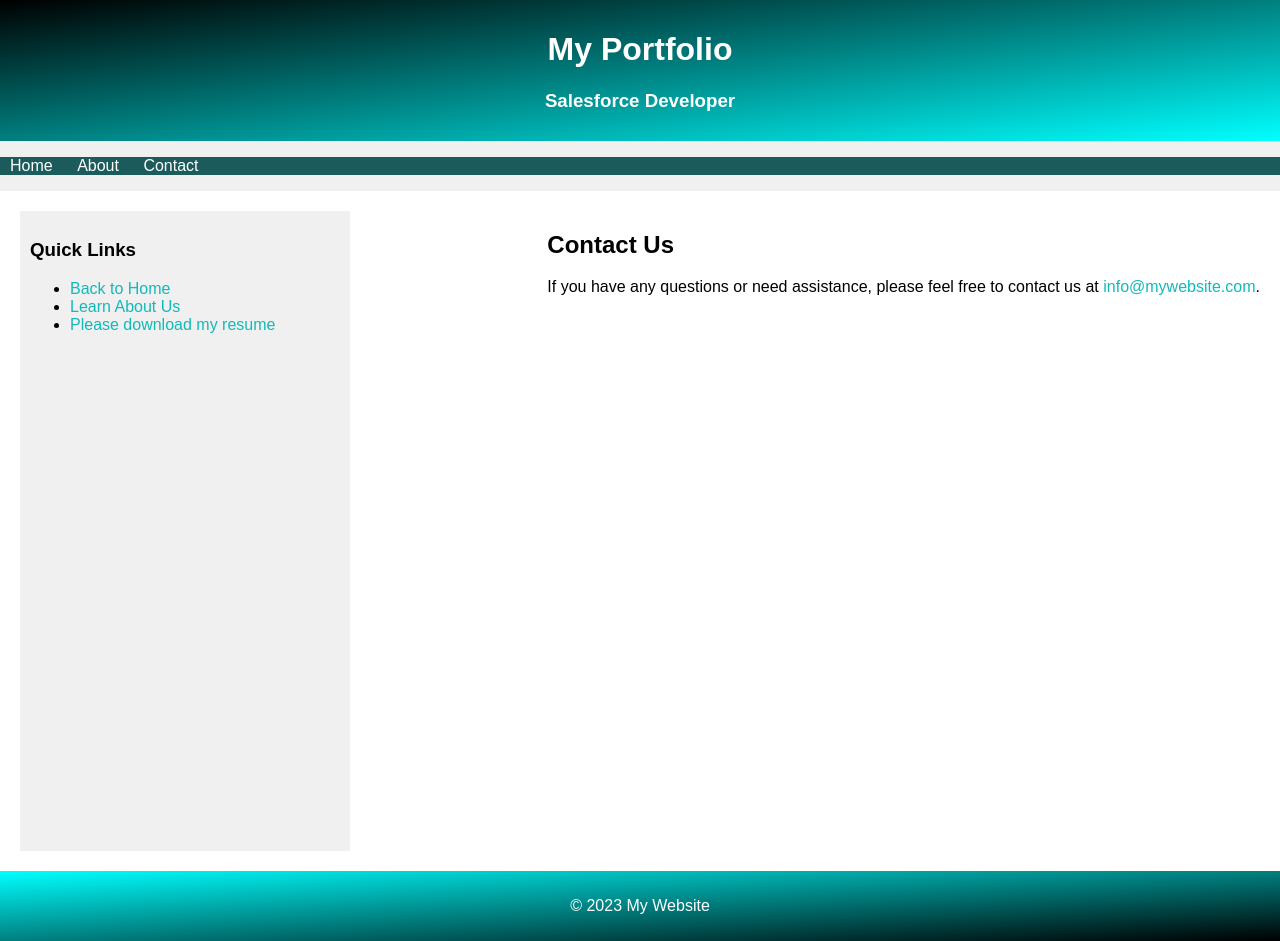
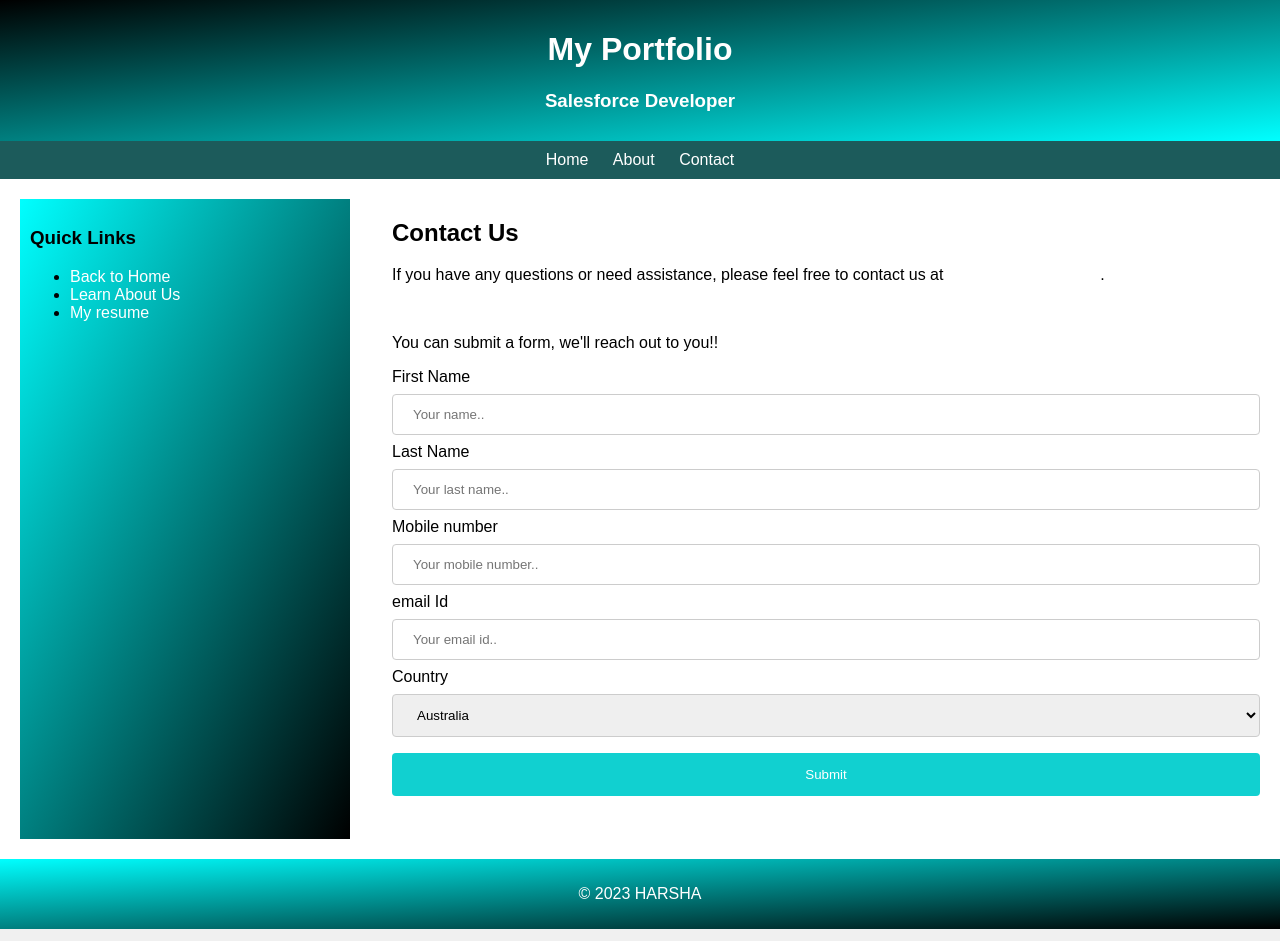
Before and after one commit to Harsh436/LabAssignment-1-2, a plain HTML site: page contact.html in a window 1280 px wide. Drawn offline with Linux system fonts and the light colour scheme.

Commit message:
final commit

```diff
--- a/contact.html
+++ b/contact.html
@@ -22,16 +22,39 @@
             <ul>
                 <li><a href="index.html">Back to Home</a></li>
                 <li><a href="about.html">Learn About Us</a></li>
-                <li><a href="resume template.pdf" download target="_blank">Please download my resume</a></li>
+                <li><a href="resume template.pdf" download target="_blank">My resume</a></li>
             </ul>
         </aside>
         <section>
             <h2>Contact Us</h2>
-            <p>If you have any questions or need assistance, please feel free to contact us at <a href="mailto:info@mywebsite.com">info@mywebsite.com</a>.</p>
+            <p>If you have any questions or need assistance, please feel free to contact us at <a href="mailto:info@mywebsite.com">info@mywebsite.com</a>.</p><br>
+            <p>You can submit a form, we'll reach out to you!!</p>
+            <form action="get">
+                <label for="fname">First Name</label>
+                <input type="text" id="fname" name="firstname" placeholder="Your name..">
+
+                <label for="lname">Last Name</label>
+                <input type="text" id="lname" name="lastname" placeholder="Your last name..">
+
+                <label for="phoneno">Mobile number</label>
+                <input type="phone" id="phoneno" name="mobilenumber" placeholder="Your mobile number..">
+
+                <label for="emailid">email Id</label>
+                <input type="email" id="emailid" name="emailid" placeholder="Your email id..">
+
+                <label for="country">Country</label>
+                <select id="country" name="country">
+                  <option value="australia">Australia</option>
+                  <option value="canada">Canada</option>
+                  <option value="usa">USA</option>
+                </select>
+
+                <input type="submit" value="Submit">
+              </form>
         </section>
     </main>
     <footer>
-        <p>&copy; 2023 My Website</p>
+        <p>&copy; 2023 HARSHA</p>
     </footer>
 </body>
 </html>
--- a/content.css
+++ b/content.css
@@ -14,13 +14,18 @@ header {
 
 nav ul {
     list-style-type: none;
-    padding: 0;
+    padding: 10px;
+    margin: auto;
+    height: auto;
+    text-align: center;
     background-color:rgb(28, 91, 91);
 }
 
 nav li {
-    display: inline;
     margin: 10px;
+}
+nav li:hover {
+    border: 1px solid rgb(244, 247, 248);
 }
 
 nav a {
@@ -32,22 +37,89 @@ main {
     height: 80vh;
     padding: 20px;
     background-color: #fff;
-    display: flex;
-    justify-content: space-between;
 }
-
+section{
+    width: 70%;
+}
 aside {
     width: 25%;
-    background-color: #f0f0f0;
+    background-image: linear-gradient(to top left, black, aqua);
     padding: 10px;
 }
 a{
     text-decoration: none;
-    color:rgb(18, 185, 185);
+    color: #ffffff;
 }
+input[type=text], select {
+    width: 100%;
+    padding: 12px 20px;
+    margin: 8px 0;
+    display: inline-block;
+    border: 1px solid #ccc;
+    border-radius: 4px;
+    box-sizing: border-box;
+  }
+  input[type=phone], select {
+    width: 100%;
+    padding: 12px 20px;
+    margin: 8px 0;
+    display: inline-block;
+    border: 1px solid #ccc;
+    border-radius: 4px;
+    box-sizing: border-box;
+  }
+  input[type=email], select {
+    width: 100%;
+    padding: 12px 20px;
+    margin: 8px 0;
+    display: inline-block;
+    border: 1px solid #ccc;
+    border-radius: 4px;
+    box-sizing: border-box;
+  }
+  input[type=submit] {
+    width: 100%;
+    background-color: rgb(17, 208, 208);
+    color: white;
+    padding: 14px 20px;
+    margin: 8px 0;
+    border: none;
+    border-radius: 4px;
+    cursor: pointer;
+  }
+
+  input[type=submit]:hover {
+    background-color: #12deed;
+  }
 footer {
     text-align: center;
-    background-image: linear-gradient(to top left, black, aqua);
+    background-image: linear-gradient(to top left, black, rgb(0, 255, 255));
     color: #fff;
     padding: 10px;
 }
+
+@media only screen and (min-width:480px) and (max-width:768px) {
+    nav li{
+        display: flex;
+        flex-direction: column;
+    }
+}
+@media only screen and (min-width:769px) and (max-width: 992px) {
+    main{
+        display: flex;
+        justify-content: space-between;
+    }
+    nav li{
+        display: flex;
+        flex-direction: column;
+    }
+}
+@media only screen and (min-width: 993px) {
+    main{
+        display: flex;
+        justify-content: space-between;
+    }
+    nav li{
+        display: inline;
+    }
+}
--- a/main.css
+++ b/main.css
@@ -14,13 +14,19 @@ header {
 
 nav ul {
     list-style-type: none;
-    padding: 0;
+    padding: 20px;
+    margin: auto;
+    height: auto;
+    text-align: center;
     background-color:rgb(28, 91, 91);
 }
 
 nav li {
-    display: inline;
+
     margin: 10px;
+}
+nav li:hover {
+    border: 1px solid rgb(244, 247, 248);
 }
 
 nav a {
@@ -30,30 +36,31 @@ nav a {
 
 main {
     height: 80vh;
-    display: flex;
-    justify-content: space-between;
     padding: 20px;
     background-color: #fff;
 }
 img{
-    max-width: 20%;
+    max-width: 40%;
 }
 a{
     text-decoration: none;
-    color:rgb(18, 185, 185);
+    color:#ffffff;
 }
 aside {
     width: 25%;
-    background-color: #f0f0f0;
+    /* background-color: #f0f0f0; */
+    background-image: linear-gradient(to top left, black, aqua);
     padding: 10px;
 }
 table{
     padding: 10%;
     width: 80%;
     border-collapse: collapse;
+
 }
 table, tr,th, td{
-    border: 1px solid;
+    border: 1px solid rgb(1, 61, 61);
+
 }
 footer {
     text-align: center;
@@ -61,3 +68,29 @@ footer {
     color: #fff;
     padding: 10px;
 }
+
+@media only screen and (min-width:480px) and (max-width:768px) {
+    nav li{
+        display: flex;
+        flex-direction: column;
+    }
+}
+@media only screen and (min-width:769px) and (max-width: 992px) {
+    main{
+        display: flex;
+        justify-content: space-between;
+    }
+    nav li{
+        display: flex;
+        flex-direction: column;
+    }
+}
+@media only screen and (min-width: 993px) {
+    main{
+        display: flex;
+        justify-content: space-between;
+    }
+    nav li{
+        display: inline;
+    }
+}
```
Also changed, not shown: about.html (+26 -3 lines), index.html (+4 -4 lines).
